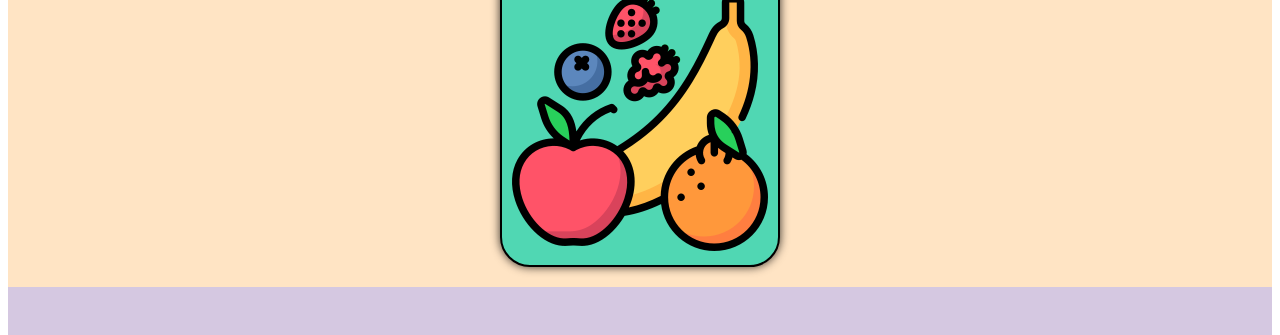
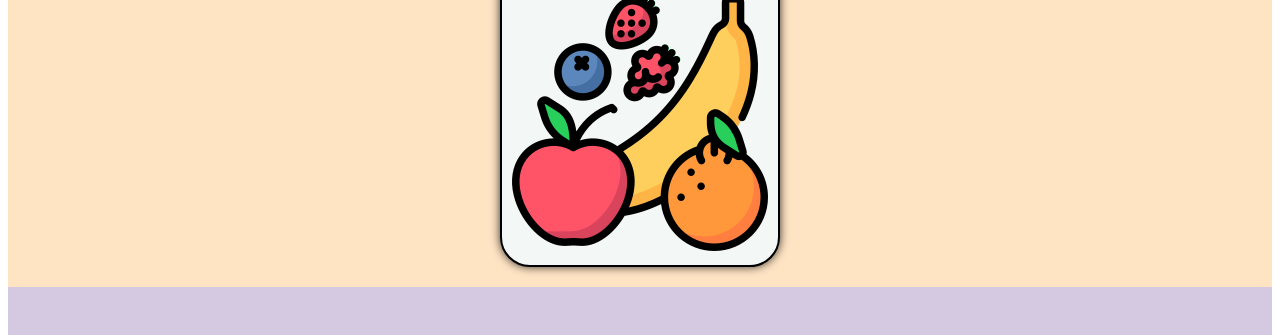
Before and after one commit to NinaWald/dom-events-and-forms, a plain HTML site: page index.html in a window 1280 px wide. Shown: the part 155-490 px from the top of the page. Drawn offline with Linux system fonts and the light colour scheme.

Commit message:
emoji sound

```diff
--- a/style.css
+++ b/style.css
@@ -21,7 +21,7 @@ h2 {
     flex-direction: column;
     border: solid black 2px;
     border-radius: 30px;
-    background-color: #50d7b3;
+    background-color: #f3f7f6;
     margin-bottom: 20px;
     box-shadow: 0px 0px 10px rgba(0, 0, 0, 0.8);
     cursor: pointer;
```
